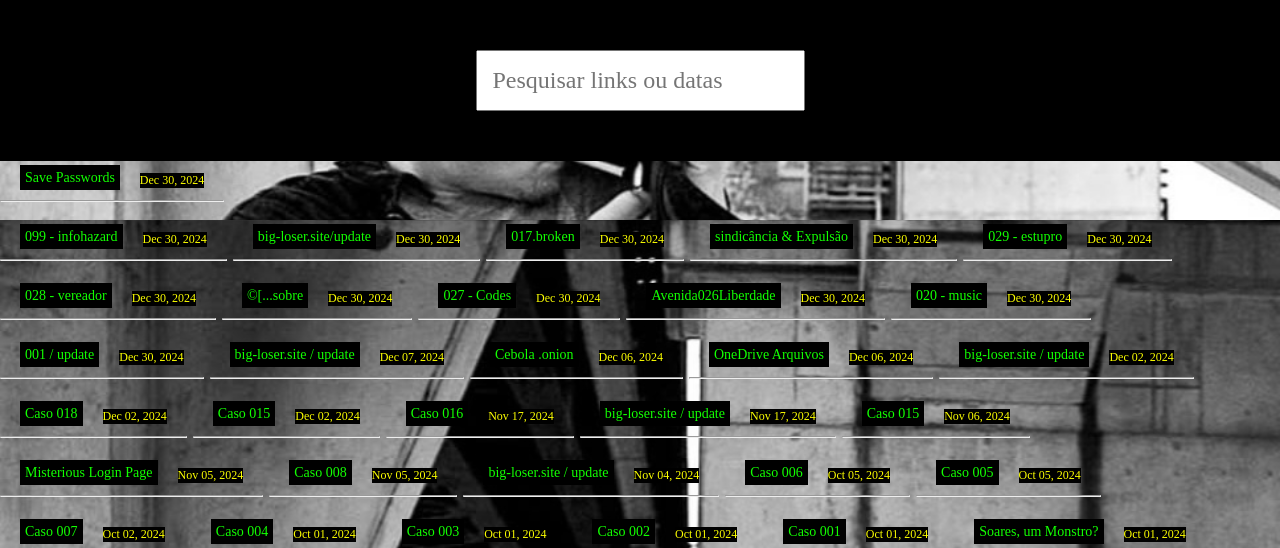
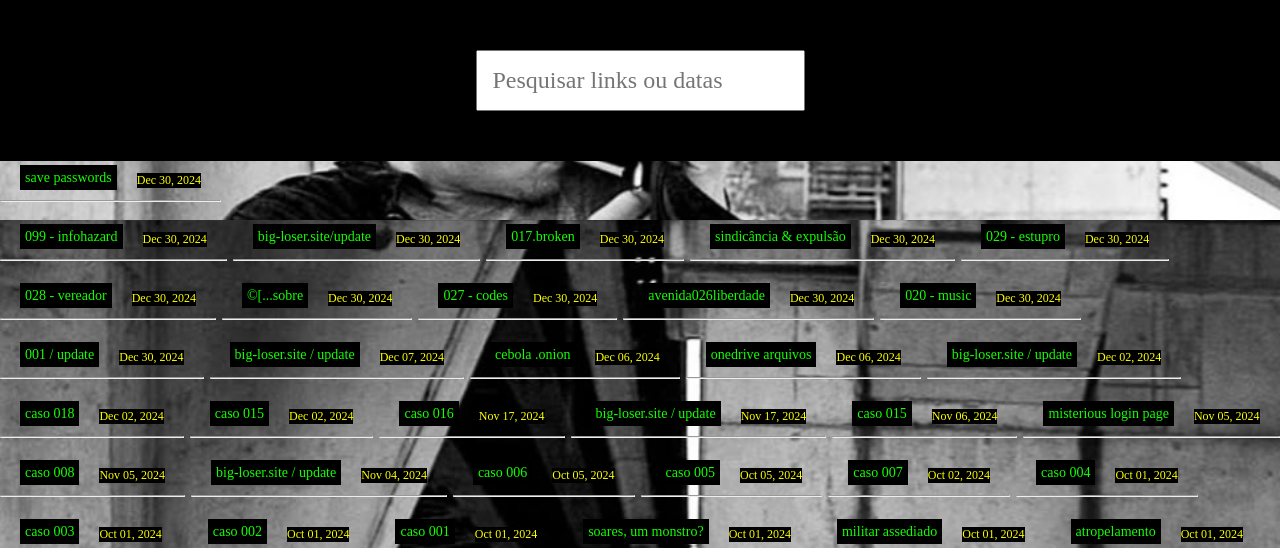
Before and after one commit to 3asyice/Noticias, a PHP site: page /Caso/004.html in a window 1280 px wide. Shown: the part 43-591 px from the top of the page. Run offline with PHP 8.4, Linux system fonts and the light colour scheme; some web fonts are replaced.

Commit message:
Update 004.css

```diff
--- a/Caso/004.css
+++ b/Caso/004.css
@@ -32,6 +32,7 @@
       font-size: 14px;
       flex-wrap: wrap;
       padding:5px;
+      text-transform: lowercase;
       background:rgba(0, 0, 0, 1);
       text-decoration: none;
     }
```
